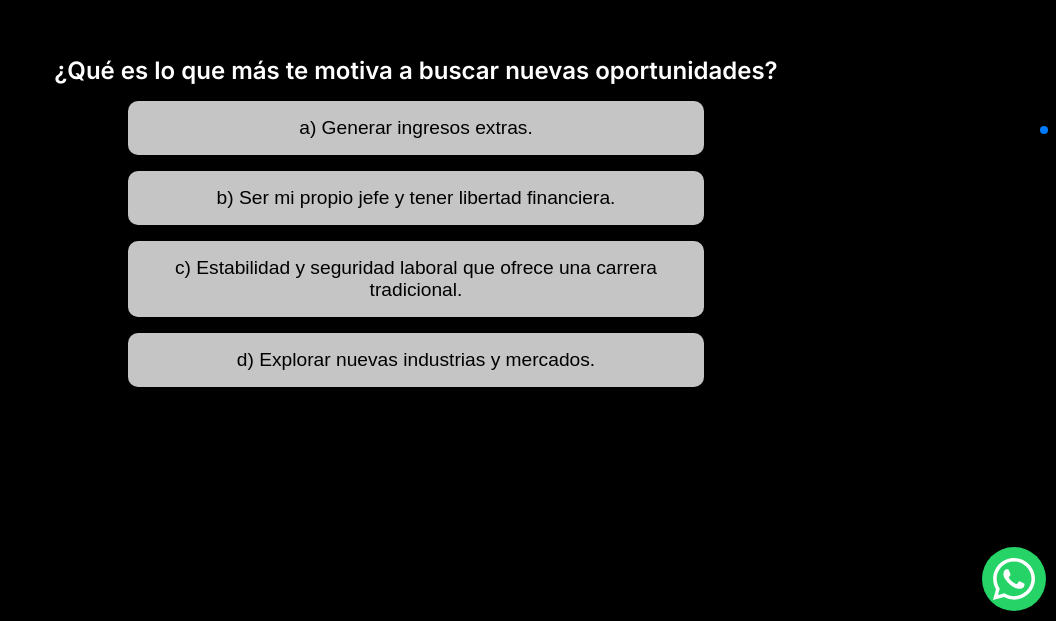
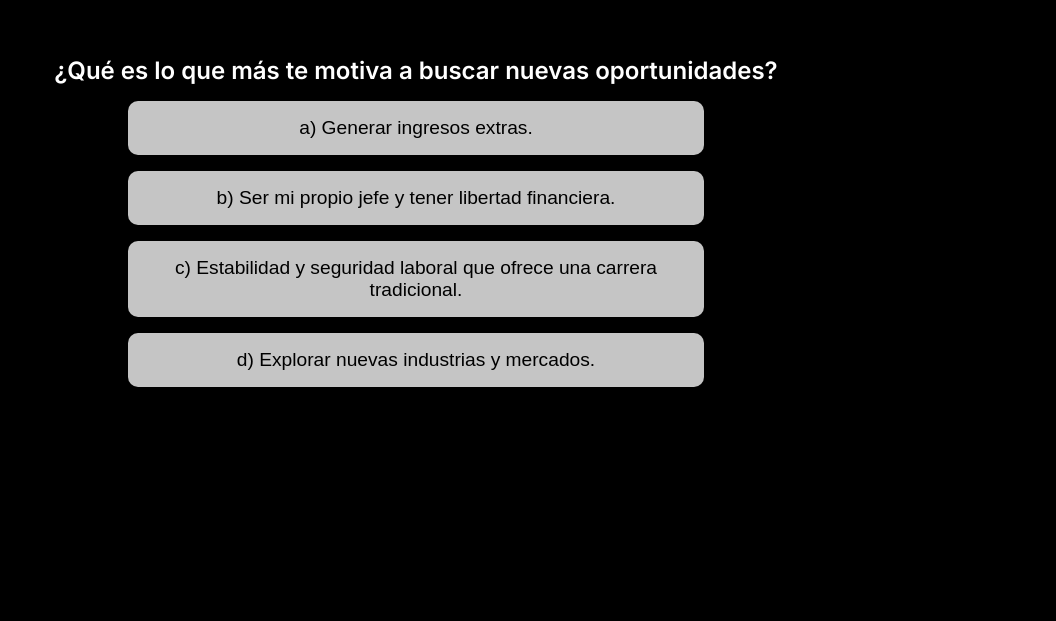
Before and after one commit to goalcasor/the_super_patch, a Next.js app: page /landing-test in a window 1280 px wide. Shown: the part 179-800 px from the top of the page, without its empty margins (224-1280 px from the left). Built offline with nearby package versions, Linux system fonts and the light colour scheme.

Commit message:
add some logic to landing test.

```diff
--- a/src/app/landing-test/page.tsx
+++ b/src/app/landing-test/page.tsx
@@ -1,6 +1,6 @@
 'use client';
 
-import { useState, useRef } from 'react';
+import { useState, useRef, useEffect } from 'react';
 import { Swiper, SwiperSlide } from 'swiper/react';
 import 'swiper/css';
 import 'swiper/css/pagination';
@@ -68,29 +68,18 @@ export default function LandingTest() {
     }
   };
 
-  const handleSlideChange = (): void => {
-    if (swiperRef.current) {
-      const currentSlide = swiperRef.current.activeIndex;
-      const lastSlideIndex = questions.length;
-
-      // Si el usuario llega al último slide y está calificado, se reproduce el video
-      if (currentSlide === lastSlideIndex && evaluation?.isQualified && videoRef.current) {
-        videoRef.current.play();  // Reproduce el video automáticamente
-      }
+  useEffect(() => {
+    if (evaluation?.isQualified && swiperRef.current?.activeIndex === questions.length && videoRef.current) {
+      videoRef.current.play();
     }
-  };
+  }, [evaluation]);
 
   return (
     <div className={styles.landing_test_page}>
       <Swiper
         direction="vertical"
-        pagination={{
-          clickable: true,
-        }}
-        modules={[Pagination]}
         className={styles.swiper}
         onSwiper={(swiper) => (swiperRef.current = swiper)}
-        onSlideChange={handleSlideChange}  // Detecta cambios de slide
       >
         {questions.map((item: Question, index: number) => (
           <SwiperSlide key={index} className={styles.swiper_slide}>
@@ -123,7 +112,7 @@ export default function LandingTest() {
                           src='/videos/landing_test.mp4'
                           id='video_congrats'
                           controls
-                          ref={videoRef}  // Asigna la referencia al video
+                          ref={videoRef}
                         ></video>
                       </div>
                       <a href="https://chat.whatsapp.com/ECZXJH3jUrTE8QG97z7VND" className={styles.wp_button}>
--- a/src/componets/buttons/WhatsAppButton.tsx
+++ b/src/componets/buttons/WhatsAppButton.tsx
@@ -1,12 +1,18 @@
 'use client';
 import { FaWhatsapp } from "react-icons/fa";
 import styles from '@/styles/buttons/WhatsAppButton.module.scss';
+import { usePathname } from 'next/navigation';
 
 function WhatsAppButton() {
+  const pathname = usePathname();
+
+  if (pathname === '/landing-test') {
+    return null;
+  }
 
   return (
     <a href="https://wa.me/34661959090" className={styles.wp_button}>
-        <FaWhatsapp />
+      <FaWhatsapp />
     </a>
   );
 }
```
